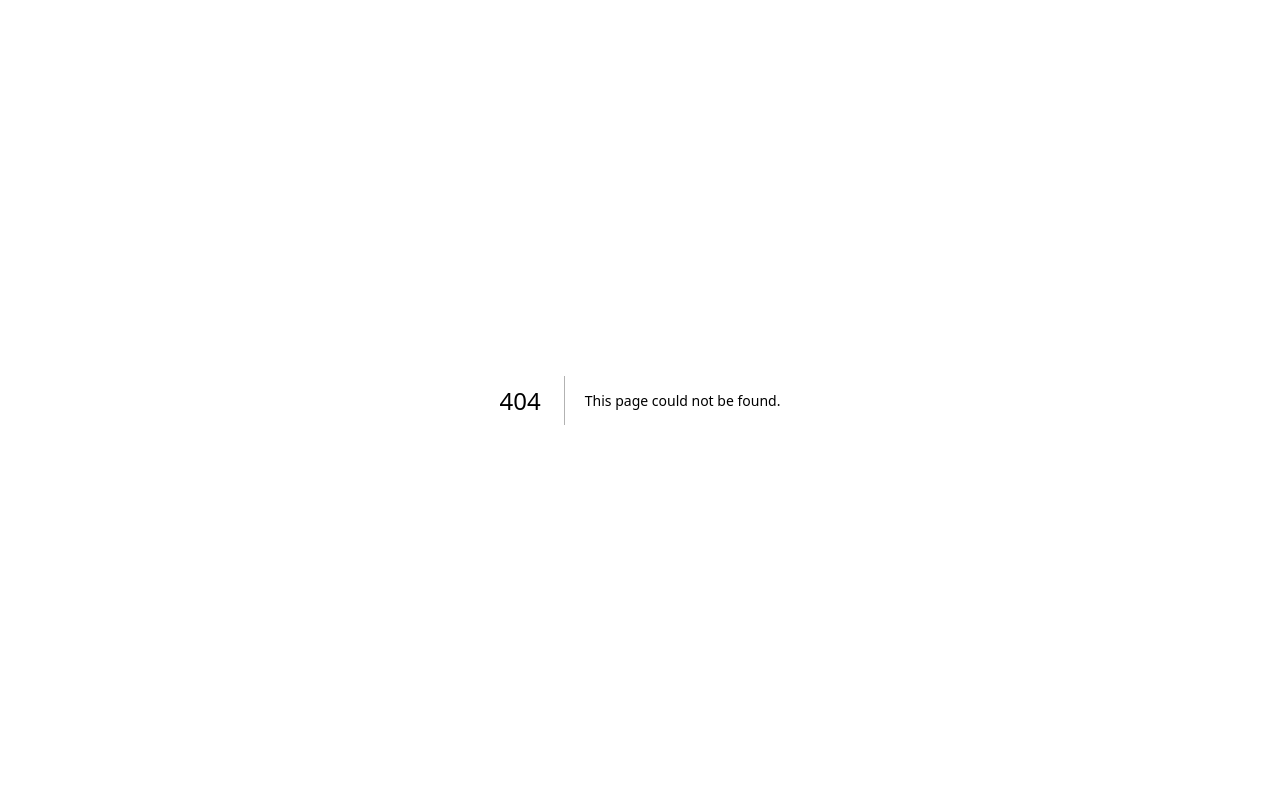
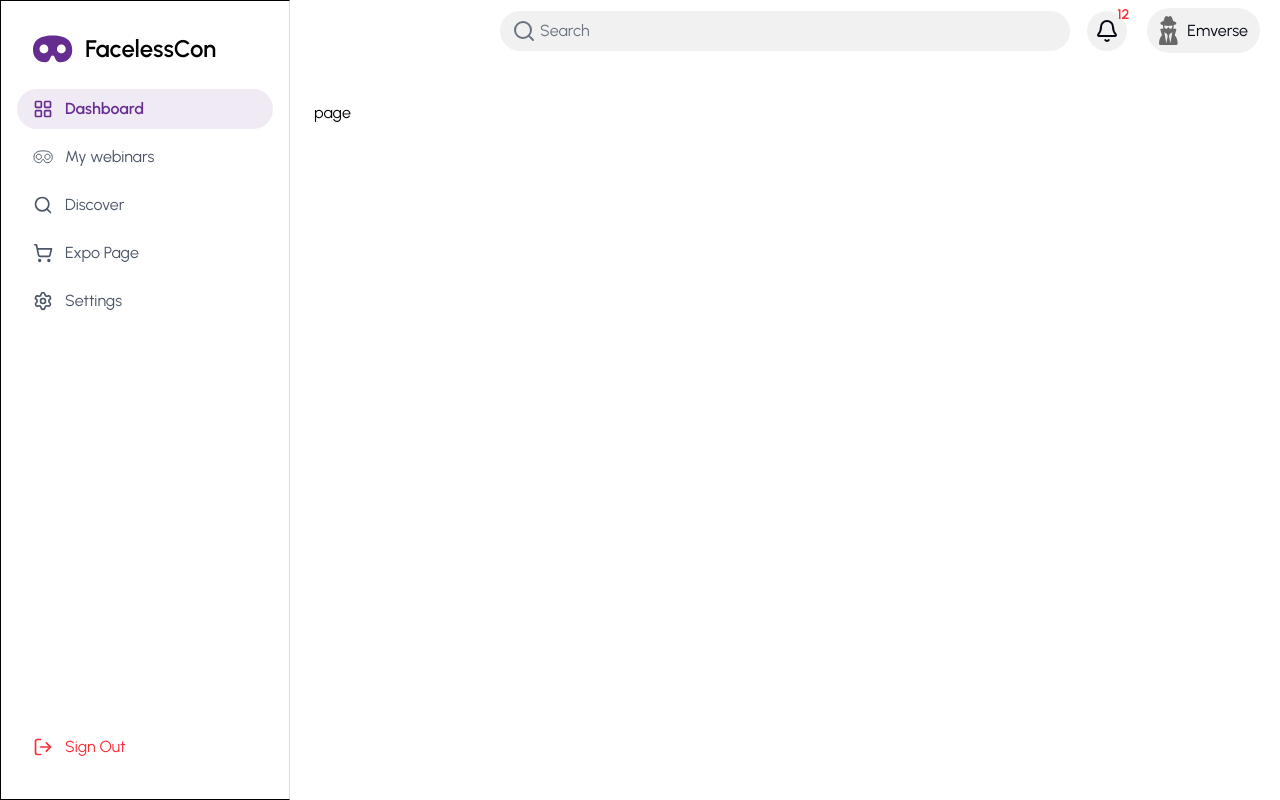
Before and after one commit to Gemamethystngltd/faceless-client, a Next.js app: page /dashboard in a window 1280 px wide. Before the commit this address had no page. Built offline with nearby package versions, Linux system fonts and the light colour scheme.

Commit message:
feat: App layout set up

```diff
--- /dev/null
+++ b/app/(app)/dashboard/page.tsx
@@ -0,0 +1,3 @@
+export default function DashboardPage() {
+  return <div>page</div>;
+}
--- /dev/null
+++ b/app/(app)/layout.tsx
@@ -0,0 +1,24 @@
+import AppTopNav from "@/components/AppTopNav";
+import SideBar from "@/components/Sidebar";
+import React from "react";
+
+export default function AppLayout({ children }: { children: React.ReactNode }) {
+  return (
+    <main className="flex h-screen xl:overflow-hidden">
+      <SideBar />
+
+      <div className="flex flex-col flex-1">
+        <AppTopNav />
+
+        <div className="flex-1 overflow-y-auto py-10 px-6">{children}</div>
+      </div>
+      {/*
+      {isSideBarOpen && (
+        <div
+          className="xl:hidden fixed inset-0 bg-black/40 z-10"
+          onClick={() => dispatch(toggleSideBar())}
+        />
+      )} */}
+    </main>
+  );
+}
--- /dev/null
+++ b/components/AccountDropDown.tsx
@@ -0,0 +1,20 @@
+export default function AccountDropDown() {
+  return (
+    <div className="absolute right-0 top-12 w-60 bg-white border border-gray-200 rounded-lg shadow-lg z-50">
+      <div className="p-4 border-b">
+        <p className="text-sm font-semibold text-gray-800">
+          Nebolisa Ugochukwu
+        </p>
+        <p className="text-xs text-gray-500">Attendee</p>
+      </div>
+      <ul className="divide-y divide-gray-100">
+        <li className="px-4 py-3 hover:bg-gray-50 text-sm text-gray-700 cursor-pointer">
+          Manage Profile
+        </li>
+        <li className="px-4 py-3 hover:bg-gray-50 text-sm text-red-600 cursor-pointer">
+          Sign Out
+        </li>
+      </ul>
+    </div>
+  );
+}
--- /dev/null
+++ b/components/AppTopNav.tsx
@@ -0,0 +1,92 @@
+"use client";
+
+import { Bell, Search } from "lucide-react";
+import Image from "next/image";
+import { useEffect, useRef, useState } from "react";
+import NotificationDropdown from "./NotificationDropDown";
+import AccountDropDown from "./AccountDropDown";
+
+const notifications = [
+  {
+    id: 1,
+    message: "New webinars available. Go register now!!",
+  },
+  {
+    id: 2,
+    message: "Checkout the materials uploaded by the speakers",
+  },
+];
+
+export default function AppTopNav() {
+  const [notifOpen, setNotifOpen] = useState(false);
+  const [accountOpen, setAccountOpen] = useState(false);
+  const notifRef = useRef<HTMLDivElement>(null);
+  const accountRef = useRef<HTMLDivElement>(null);
+
+  useEffect(() => {
+    function handleClickOutside(event: MouseEvent) {
+      if (
+        notifRef.current &&
+        !notifRef.current.contains(event.target as Node)
+      ) {
+        setNotifOpen(false);
+      }
+      if (
+        accountRef.current &&
+        !accountRef.current.contains(event.target as Node)
+      ) {
+        setAccountOpen(false);
+      }
+    }
+
+    document.addEventListener("mousedown", handleClickOutside);
+    return () => document.removeEventListener("mousedown", handleClickOutside);
+  }, []);
+
+  return (
+    <div className="flex justify-end py-2 px-5">
+      <div className="flex justify-between items-center space-x-3 w-4/5">
+        <div className="relative w-3/4">
+          <input className="w-full bg-[#F1F1F1] rounded-full p-2 outline-none focus:ring-2 focus:ring-[#532174] transition-colors duration-200 peer" />
+          <div className="absolute inset-y-0 left-3 flex items-center space-x-1 text-gray-500 peer-focus:hidden">
+            <Search />
+            <span>Search</span>
+          </div>
+        </div>
+        <div className="flex items-center justify-center space-x-5">
+          <div className="relative" ref={notifRef}>
+            <button
+              type="button"
+              className="relative p-2 rounded-full bg-[#F1F1F1] transition cursor-pointer"
+              aria-label="Notifications"
+              onClick={() => setNotifOpen((prev) => !prev)}
+            >
+              <Bell className="w-6 h-6 text-gray-950" />
+              <span className="absolute -top-1.5 -right-1.5 text-red-500 text-sm w-5 h-5 flex items-center justify-center rounded-full font-semibold">
+                12
+              </span>
+            </button>
+            {notifOpen && (
+              <NotificationDropdown notifications={notifications} />
+            )}
+          </div>
+          <div className="relative" ref={accountRef}>
+            <div
+              className="flex items-center space-x-2 bg-[#F1F1F1] rounded-full py-2 px-3 cursor-pointer"
+              onClick={() => setAccountOpen((prev) => !prev)}
+            >
+              <Image
+                src="/svgs/profile-head.svg"
+                alt="Profile Img"
+                width={20}
+                height={20}
+              />
+              <p className="text-gray-950">Emverse</p>
+            </div>
+            {accountOpen && <AccountDropDown />}
+          </div>
+        </div>
+      </div>
+    </div>
+  );
+}
--- /dev/null
+++ b/components/NotificationDropDown.tsx
@@ -0,0 +1,31 @@
+interface NotificationDropdownProps {
+  notifications: {
+    id: number;
+    message: string;
+  }[];
+}
+
+export default function NotificationDropdown({
+  notifications,
+}: NotificationDropdownProps) {
+  return (
+    <div className="absolute max-sm:-right-10 right-0 top-12 w-72 bg-white border border-gray-200 rounded-lg shadow-lg z-50">
+      <div className="p-3 border-b font-semibold text-gray-700">
+        Notifications
+      </div>
+      <ul className="divide-y divide-gray-100 max-h-64 overflow-y-auto">
+        {notifications.map((notification) => (
+          <li
+            key={notification.id}
+            className="px-4 py-3 hover:bg-gray-50 text-sm text-gray-700"
+          >
+            {notification.message}
+          </li>
+        ))}
+      </ul>
+      <div className="text-sm text-center text-purple-600 hover:underline cursor-pointer p-2">
+        View all
+      </div>
+    </div>
+  );
+}
--- /dev/null
+++ b/components/Sidebar.tsx
@@ -0,0 +1,99 @@
+"use client";
+
+import { cn } from "@/lib/util";
+import {
+  LayoutGrid,
+  LogOut,
+  Search,
+  Settings,
+  ShoppingCart,
+  X,
+} from "lucide-react";
+import Image from "next/image";
+import Link from "next/link";
+import { usePathname } from "next/navigation";
+import React from "react";
+import FacelessIcon from "./icons/FacelessIcon";
+
+interface NavItemType {
+  name: string;
+  href: string;
+  icon: React.ElementType;
+}
+
+const navItems: NavItemType[] = [
+  {
+    name: "Dashboard",
+    href: "/dashboard",
+    icon: LayoutGrid,
+  },
+  {
+    name: "My webinars",
+    href: "/my-webinars",
+    icon: FacelessIcon,
+  },
+  {
+    name: "Discover",
+    href: "/discover",
+    icon: Search,
+  },
+  {
+    name: "Expo Page",
+    href: "/expo",
+    icon: ShoppingCart,
+  },
+  {
+    name: "Settings",
+    href: "/settings",
+    icon: Settings,
+  },
+];
+
+export default function SideBar() {
+  const pathname = usePathname();
+  return (
+    <aside
+      className={cn(
+        "min-h-screen max-sm:h-full max-lg:-translate-x-full max-lg:fixed max-lg:z-20 w-[290px] flex flex-col py-8 px-4 space-y-6 transition-all duration-300 border border-r-[#DDDDDD]"
+        // isSideBarOpen && "max-lg:translate-x-0"
+      )}
+    >
+      <div className="flex items-center space-x-3 px-4 mb-6 relative">
+        <Image
+          width={40}
+          height={40}
+          src="/svgs/faceless-icon-purple.svg"
+          alt="Faceless Icon"
+        />
+        <p className="font-semibold text-2xl">FacelessCon</p>
+        <X className="absolute right-3 top-0 cursor-pointer xl:hidden" />
+      </div>
+
+      <nav className="flex-1">
+        <ul className="space-y-2">
+          {navItems.map(({ name, href, icon: Icon }) => (
+            <li key={name}>
+              <Link
+                href={href}
+                className={cn(
+                  "flex items-center space-x-3 px-4 py-2 rounded-md transition",
+                  pathname.includes(href)
+                    ? "bg-[#F0EAF4] text-[#662D91] font-semibold rounded-full"
+                    : "hover:bg-[#662D91] rounded-full hover:text-gray-50 text-gray-600"
+                )}
+              >
+                <Icon className="w-5 h-5" />
+                <span>{name}</span>
+              </Link>
+            </li>
+          ))}
+        </ul>
+      </nav>
+
+      <button className="flex items-center space-x-3 px-4 py-2 rounded-full text-red-500 hover:bg-red-600 hover:text-red-50 transition">
+        <LogOut className="w-5 h-5" />
+        <span>Sign Out</span>
+      </button>
+    </aside>
+  );
+}
--- /dev/null
+++ b/components/icons/FacelessIcon.tsx
@@ -0,0 +1,25 @@
+import React from "react";
+
+type FacelessIconProps = React.SVGProps<SVGSVGElement>;
+
+export default function FacelessIcon({
+  className,
+  ...props
+}: FacelessIconProps) {
+  return (
+    <svg
+      width="21"
+      height="15"
+      viewBox="0 0 21 15"
+      fill="none"
+      xmlns="http://www.w3.org/2000/svg"
+      className={className}
+      {...props}
+    >
+      <path
+        d="M10.625 1.02759C14.5025 1.02761 16.8946 1.85992 18.3135 3.08521C19.718 4.29817 20.25 5.96757 20.25 7.84009C20.25 9.68252 19.5954 11.0931 18.5801 12.0452C17.5595 13.002 16.1399 13.5275 14.5625 13.5276H14.2666C13.6052 13.5274 12.999 13.1523 12.7041 12.5598L12.7031 12.5588L11.8877 10.9309H11.8867C11.6469 10.4521 11.1613 10.1526 10.625 10.1526C10.0885 10.1526 9.6021 10.4519 9.3623 10.9309L8.54688 12.5588L8.5459 12.5598C8.25098 13.1524 7.64399 13.5276 6.98242 13.5276H6.6875C5.11006 13.5276 3.69054 13.002 2.66992 12.0452C1.65448 11.0931 1.00003 9.68262 1 7.84009C1 5.96757 1.53204 4.29817 2.93652 3.08521C4.35549 1.85999 6.74757 1.02759 10.625 1.02759ZM6.125 4.52759C5.39566 4.52759 4.69638 4.81753 4.18066 5.33325C3.66495 5.84897 3.375 6.54826 3.375 7.27759C3.37503 8.00689 3.66497 8.70623 4.18066 9.22192C4.69637 9.73758 5.39571 10.0276 6.125 10.0276C6.8543 10.0276 7.55364 9.73762 8.06934 9.22192C8.58503 8.70623 8.87497 8.00689 8.875 7.27759C8.875 6.5483 8.585 5.84896 8.06934 5.33325C7.55364 4.81755 6.85431 4.52761 6.125 4.52759ZM15.125 4.52759C14.3957 4.52759 13.6964 4.81757 13.1807 5.33325C12.6649 5.84897 12.375 6.54825 12.375 7.27759C12.375 8.00689 12.665 8.70623 13.1807 9.22192C13.6964 9.73754 14.3957 10.0276 15.125 10.0276C15.8543 10.0275 16.5537 9.73759 17.0693 9.22192C17.585 8.70623 17.875 8.00686 17.875 7.27759C17.875 6.54833 17.585 5.84896 17.0693 5.33325C16.5537 4.81758 15.8543 4.52765 15.125 4.52759Z"
+        stroke="currentColor"
+      />
+    </svg>
+  );
+}
```
Also changed, not shown: public/svgs/faceless-icon-purple.svg (added), public/svgs/profile-head.svg (added).
